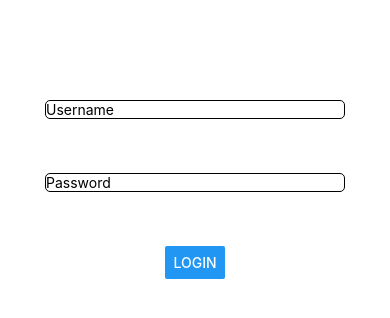
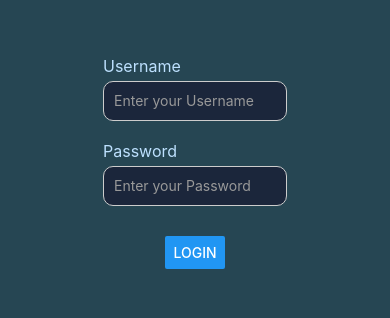
Before and after one commit to akondi-athreya/ReactNativeFirst, a React Native app: screen / in a window 390 px wide. Shown: the part 260-578 px from the top of the page. Built offline with nearby package versions, Linux system fonts and the light colour scheme.

Commit message:
changed some stylings

```diff
--- a/App.js
+++ b/App.js
@@ -11,22 +11,33 @@ export default function App() {
     function queenuu(val) {
         setPass(val);
     }
+    const showModel = () => {
+        Alert.alert('Login Details', `Username: ${name}\nPassword: ${pass}`);
+    }
 
     return (
         <View style={styles.container}>
             {/* <Image source={{uri: "https://img.freepik.com/free-photo/abstract-autumn-beauty-multi-colored-leaf-vein-pattern-generated-by-ai_188544-9871.jpg?t=st=1734586577~exp=1734590177~hmac=c5eae486effe7d62e6d724daf2add5da96ea3e3864ce924a77061021bdc6dfe2&w=2000"}}
             style={{width:400, height:400}}    />
             <Image source={require("./assets/favicon.png")} style={{width:100, height:100}}/> */}
-            <View style={styles.boxx}>
-                <TextInput style={{ width: 300, borderWidth: 1, borderRadius: 5 }} onChangeText={text => kinguu(text)}
-                    value={name} placeholder='Username'></TextInput>
-                <TextInput style={{ width: 300, borderWidth: 1, borderRadius: 5 }} onChangeText={text => queenuu(text)}
-                    value={pass} placeholder='Password'></TextInput>
+            <View style={styles.rr}>
+                <View style={styles.inputContainer}>
+                    <Text style={styles.label}>Username</Text>
+                    <TextInput
+                        style={styles.input} onChangeText={(text) => kinguu(text)} value={name}
+                        placeholder="Enter your Username" placeholderTextColor="#999"
+                    />
+                    <Text style={styles.label}>Password</Text>
+                    <TextInput
+                        style={styles.input} onChangeText={(text) => queenuu(text)} value={pass} secureTextEntry
+                        placeholder="Enter your Password" placeholderTextColor="#999"
+                    />
+                </View>
+                <View>
+                    <Button title='login' onPress={() => showModel()} />
+                </View>
             </View>
-            <View>
-                <Button title='login' onPress={() => Alert.alert('button nokkav ra babu')}/>
-            </View>
-            <StatusBar style="auto" />
+            <StatusBar style="inverted" />
         </View>
     );
 }
@@ -34,18 +45,36 @@ export default function App() {
 const styles = StyleSheet.create({
     container: {
         flex: 1,
-        backgroundColor: '#fff',
+        backgroundColor: '#264653',
         alignItems: 'center',
         justifyContent: 'center',
     },
     textrababu: {
-        color: '#fff',
+        color: 'white',
         fontSize: 32,
     },
-    boxx: {
-        height: 200,
-        display: 'flex',
-        flexDirection: 'column',
-        justifyContent: 'space-evenly'
+    rr: {
+        flex: 1,
+        justifyContent: 'center',
+        alignItems: 'center',
+    },
+    inputContainer: {
+        width: '80%',
+        marginBottom: 10,
+    },
+    label: {
+        fontSize: 16,
+        color: '#bde0fe',
+        marginBottom: 5,
+    },
+    input: {
+        height: 40,
+        borderColor: '#ccc',
+        borderWidth: 1,
+        borderRadius: 10,
+        paddingLeft: 10,
+        backgroundColor: '#1b263b',
+        marginBottom: 20,
+        color: '#fff'
     },
 });
```
